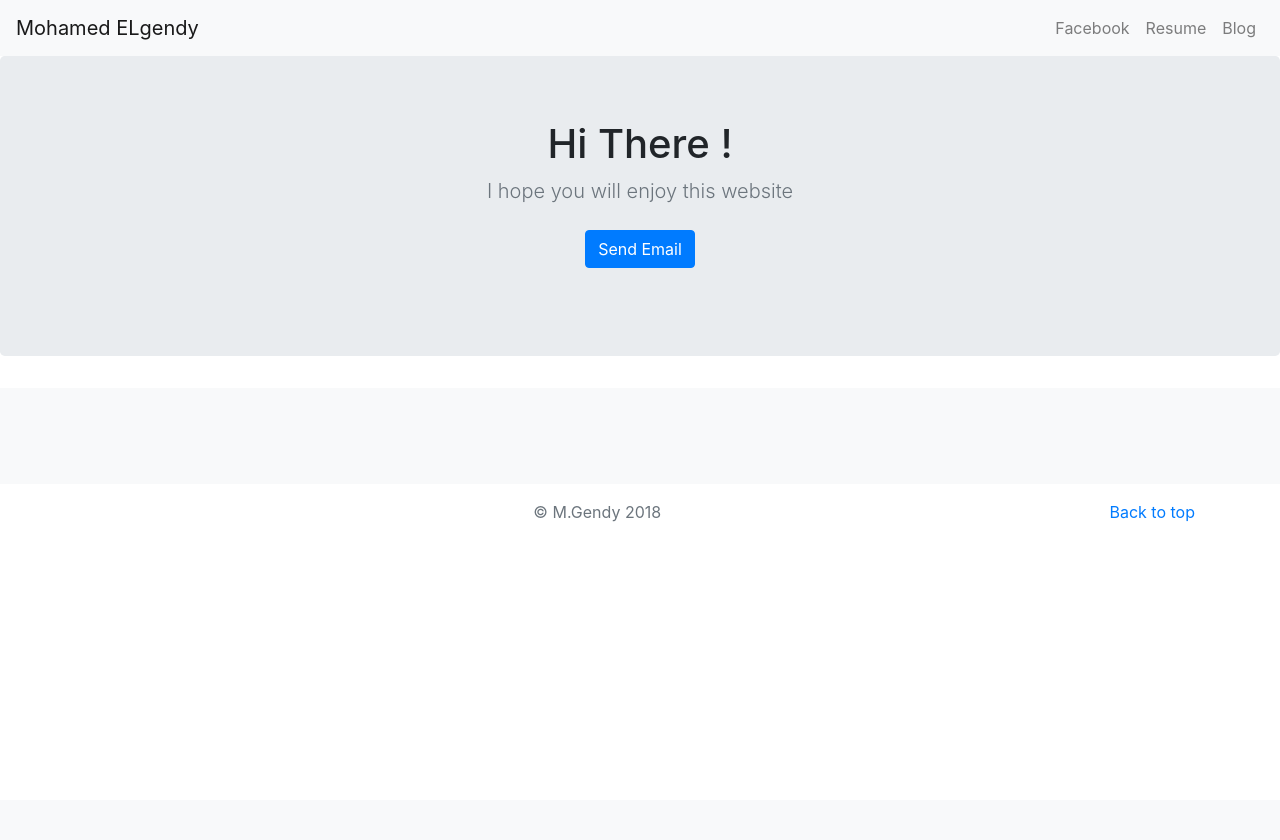
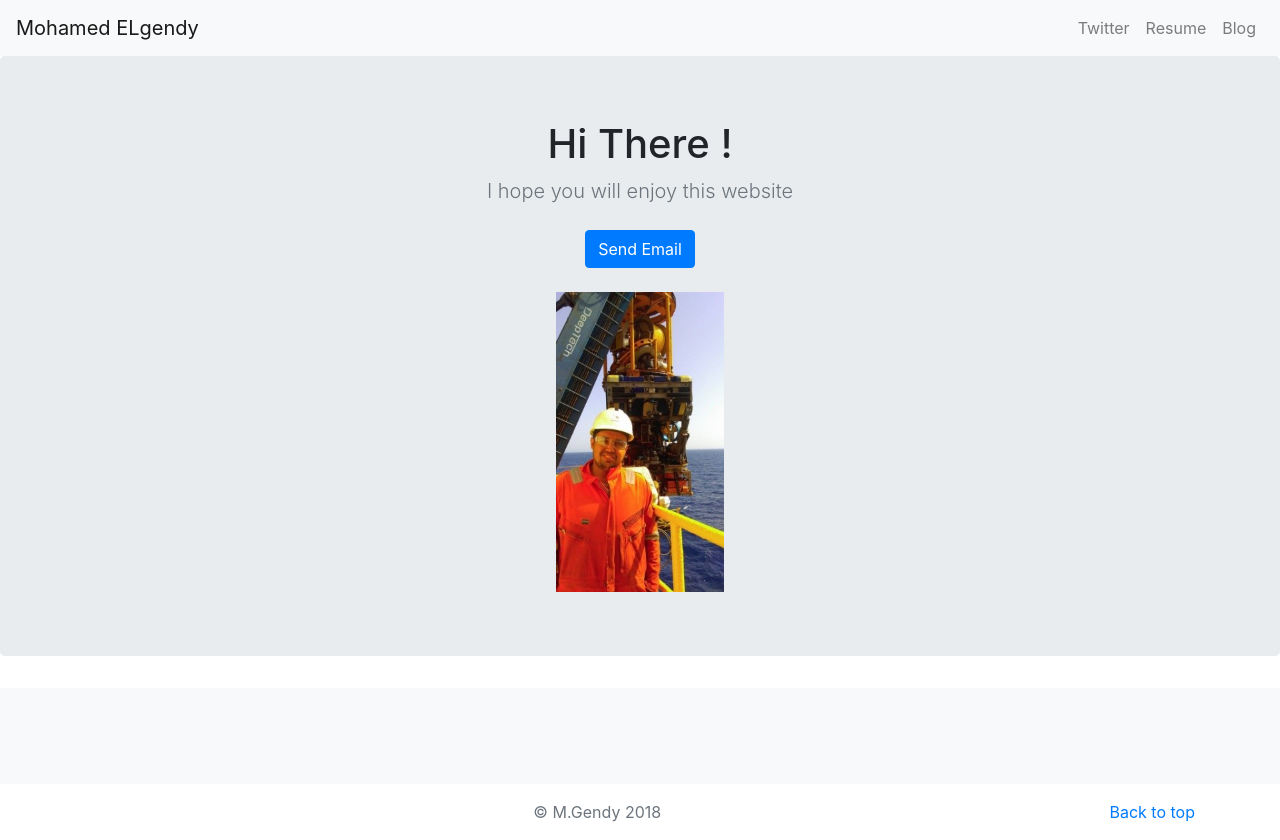
Before and after one commit to genderal/portfolio-project, a Django app: page / in a window 1280 px wide. Before the commit the page ends 522 px from the top, so only its background shows below. Run offline with Django 3.2, Linux system fonts and the light colour scheme; data that the repository does not hold is empty; some libraries are stand-ins or nearby versions.

Commit message:
load staticfiles to see the photo and CV files

```diff
--- a/jobs/templates/jobs/home.html
+++ b/jobs/templates/jobs/home.html
@@ -1,13 +1,14 @@
 <!doctype html>
 <html lang="en">
 <head>
+  {% load staticfiles %}
   <meta charset="utf-8">
   <meta name="viewport" content="width=device-width, initial-scale=1, shrink-to-fit=no">
   <meta name="description" content="">
   <meta name="author" content="">
-  <link rel="icon" href="../../../../favicon.ico">
 
-  <title>Album example for Bootstrap</title>
+
+  <title>Mohamed ELgendy</title>
 
   <!-- Bootstrap core CSS -->
   <link rel="stylesheet" href="https://stackpath.bootstrapcdn.com/bootstrap/4.1.0/css/bootstrap.min.css" integrity="sha384-9gVQ4dYFwwWSjIDZnLEWnxCjeSWFphJiwGPXr1jddIhOegiu1FwO5qRGvFXOdJZ4" crossorigin="anonymous">
@@ -20,7 +21,7 @@
 
   <header>
     <nav class="navbar navbar-expand-lg navbar-light bg-light">
-      <a class="navbar-brand" href="#">Mohamed ELgendy</a>
+      <a class="navbar-brand" href={% url 'home' %} >Mohamed ELgendy</a>
       <button class="navbar-toggler" type="button" data-toggle="collapse" data-target="#navbarSupportedContent" aria-controls="navbarSupportedContent" aria-expanded="false" aria-label="Toggle navigation">
         <span class="navbar-toggler-icon"></span>
       </button>
@@ -28,13 +29,13 @@
       <div class="collapse navbar-collapse" id="navbarSupportedContent">
         <ul class="navbar-nav ml-auto">
           <li class="nav-item ">
-            <a class="nav-link" href="#">Facebook </a>
+            <a class="nav-link" href="https://twitter.com/gonzeral">Twitter </a>
           </li>
           <li class="nav-item">
-            <a class="nav-link" href="#">Resume</a>
+            <a class="nav-link" href="{% static 'MohamedHassan-rov.pdf' %}">Resume</a>
           </li>
           <li class="nav-item ">
-            <a class="nav-link " href="#" >
+            <a class="nav-link " href="{% url 'allblogs' %}" >
               Blog
             </a>
 
@@ -54,6 +55,7 @@
           <a href="mailto:eng.mhassan88@gmail.com" class="btn btn-primary my-2">Send Email</a>
 
         </p>
+        <img src="{% static 'mhassan.jpg' %}" height='300' />
       </div>
     </section>
 
```
